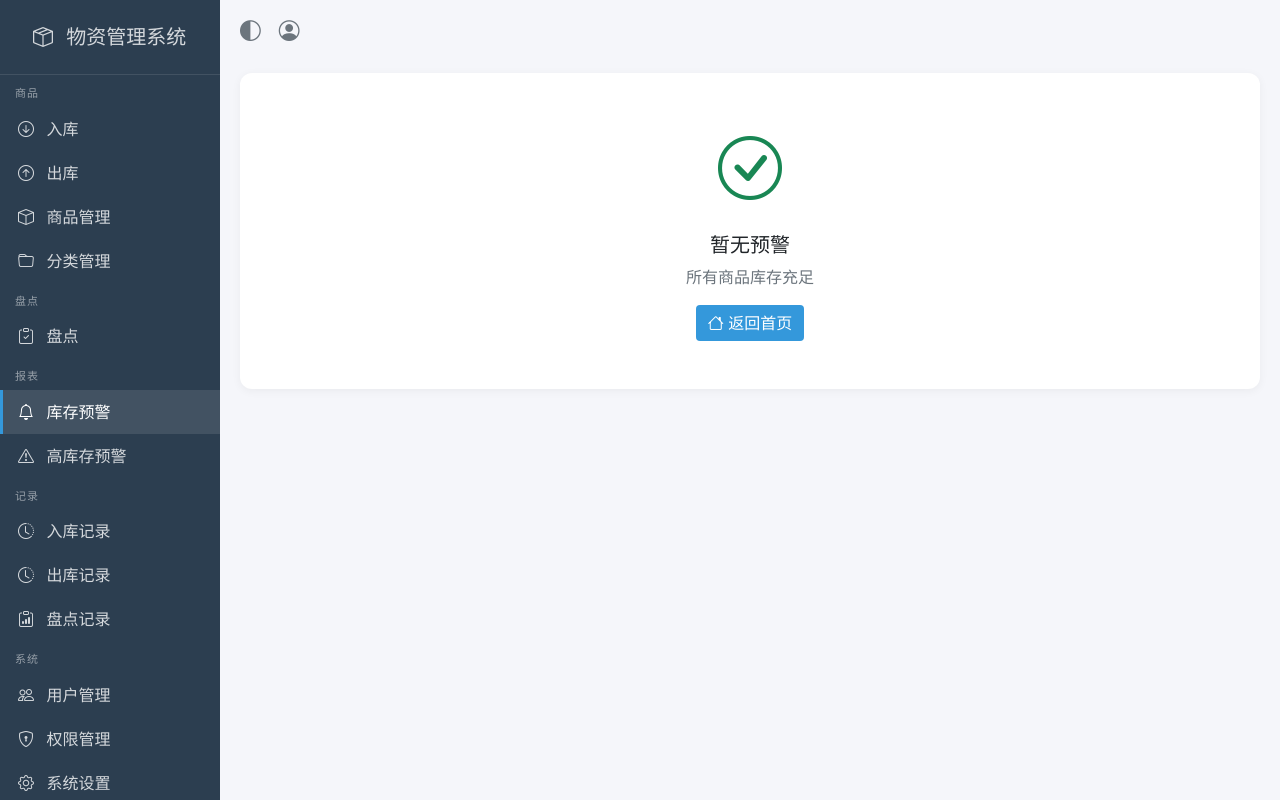
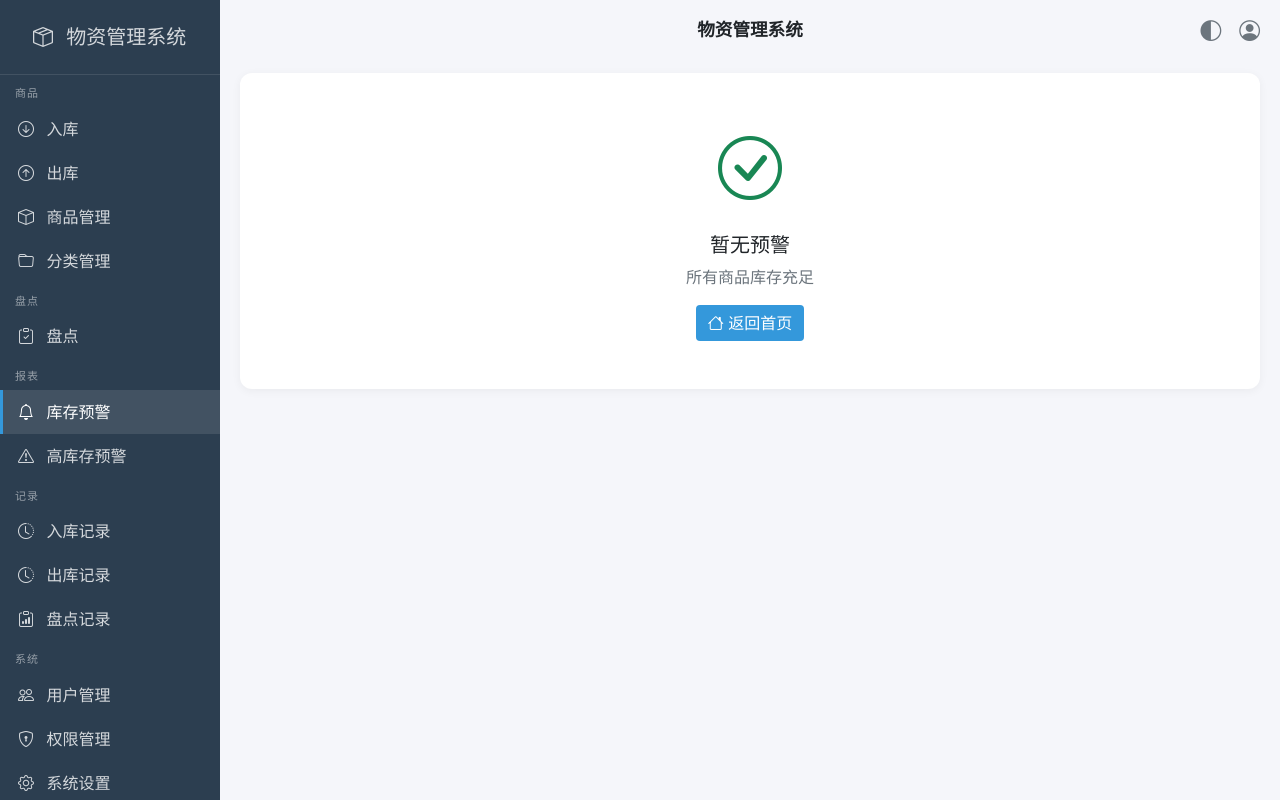
Before and after one commit to srockci/inventory-system, a Flask app: page /alerts in a window 1280 px wide. Run offline with Flask 3, Linux system fonts and the light colour scheme; the visitor is signed in with stand-in values (Sample User, id 1); data that the repository does not hold is empty.

Commit message:
feat: 顶栏布局优化 - 左Logo中标题右图标
- 顶栏左侧：Logo（可配置）
- 顶栏中间：系统名称（可配置）
- 顶栏右侧：日夜切换+用户菜单图标
- Logo和系统名称跟随系统设置变化

```diff
--- a/templates/base.html
+++ b/templates/base.html
@@ -107,9 +107,30 @@
             padding: 10px 15px;
             z-index: 1060;
             display: flex;
-            gap: 8px;
             align-items: center;
             background: #f5f6fa;
+        }
+
+        .toolbar-left {
+            flex: 1;
+            display: flex;
+            align-items: center;
+        }
+
+        .toolbar-center {
+            flex: 2;
+            text-align: center;
+        }
+
+        .toolbar-center .system-title {
+            font-size: 1.1rem;
+            font-weight: 600;
+        }
+
+        .toolbar-right {
+            flex: 1;
+            display: flex;
+            justify-content: flex-end;
         }
 
         @media (max-width: 768px) {
@@ -120,6 +141,14 @@
 
         body.dark-mode .top-toolbar {
             background: #1a1a2e;
+        }
+
+        body.dark-mode .toolbar-center .system-title {
+            color: #e0e0e0;
+        }
+
+        body.dark-mode .toolbar-left img {
+            filter: brightness(1.2);
         }
 
         /* 夜间模式 */
@@ -375,8 +404,20 @@
         {% endif %}
     </nav>
 
-    <!-- 右上角工具栏（悬浮在最上层） -->
+    <!-- 顶部悬浮工具栏 -->
     <div class="top-toolbar">
+        <!-- 左侧：Logo -->
+        <div class="toolbar-left">
+            {% if g.system_logo %}
+            <img src="{{ url_for('static', filename='uploads/' + g.system_logo) }}" alt="logo" style="height: 24px; margin-right: 8px;">
+            {% endif %}
+        </div>
+        <!-- 中间：系统名称 -->
+        <div class="toolbar-center">
+            <span class="system-title">{{ g.system_name }}</span>
+        </div>
+        <!-- 右侧：图标 -->
+        <div class="toolbar-right">
             <div class="d-flex gap-2 align-items-center">
                 <!-- 日夜切换 -->
                 <div class="dropdown">
@@ -414,6 +455,7 @@
                             <i class="bi bi-box-arrow-right me-2"></i>退出登录
                         </a></li>
                     </ul>
+                </div>
             </div>
         </div>
     </div>
```
Lines whose indentation alone changed are shown as unchanged.
